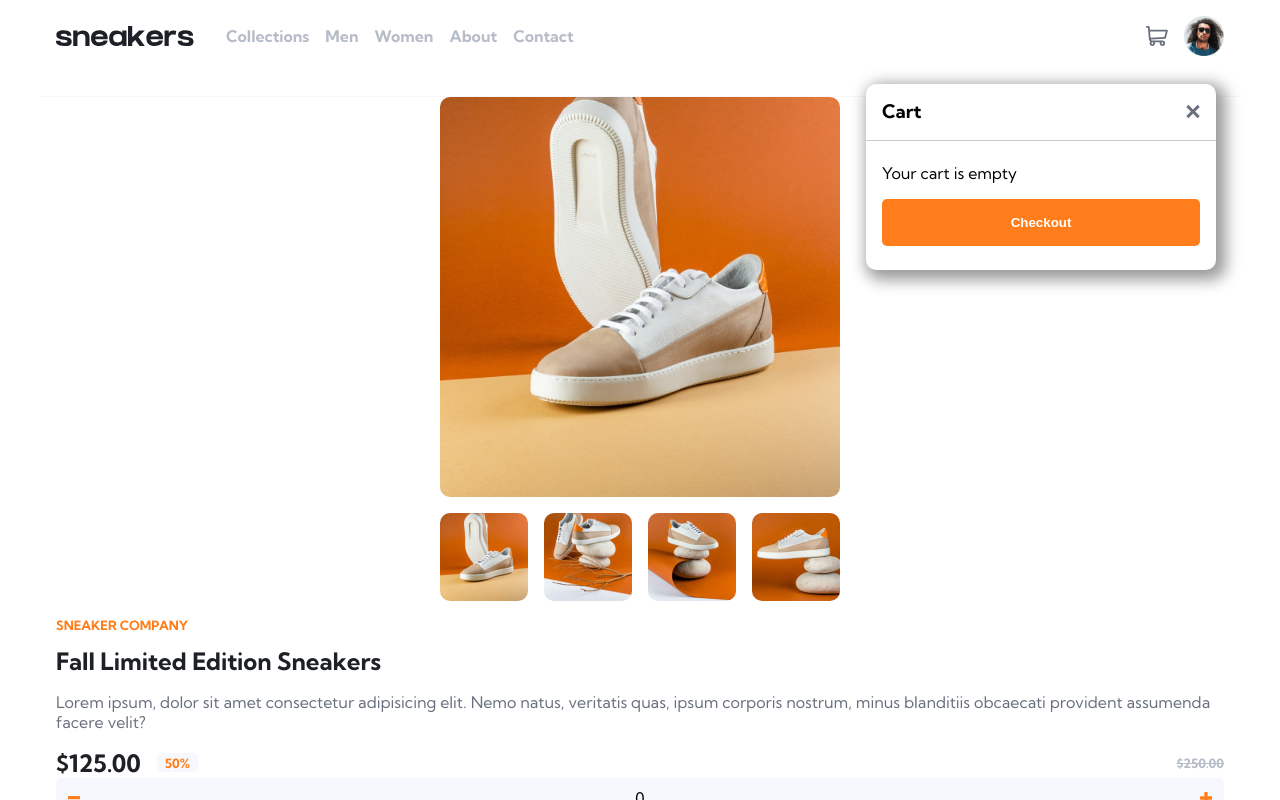
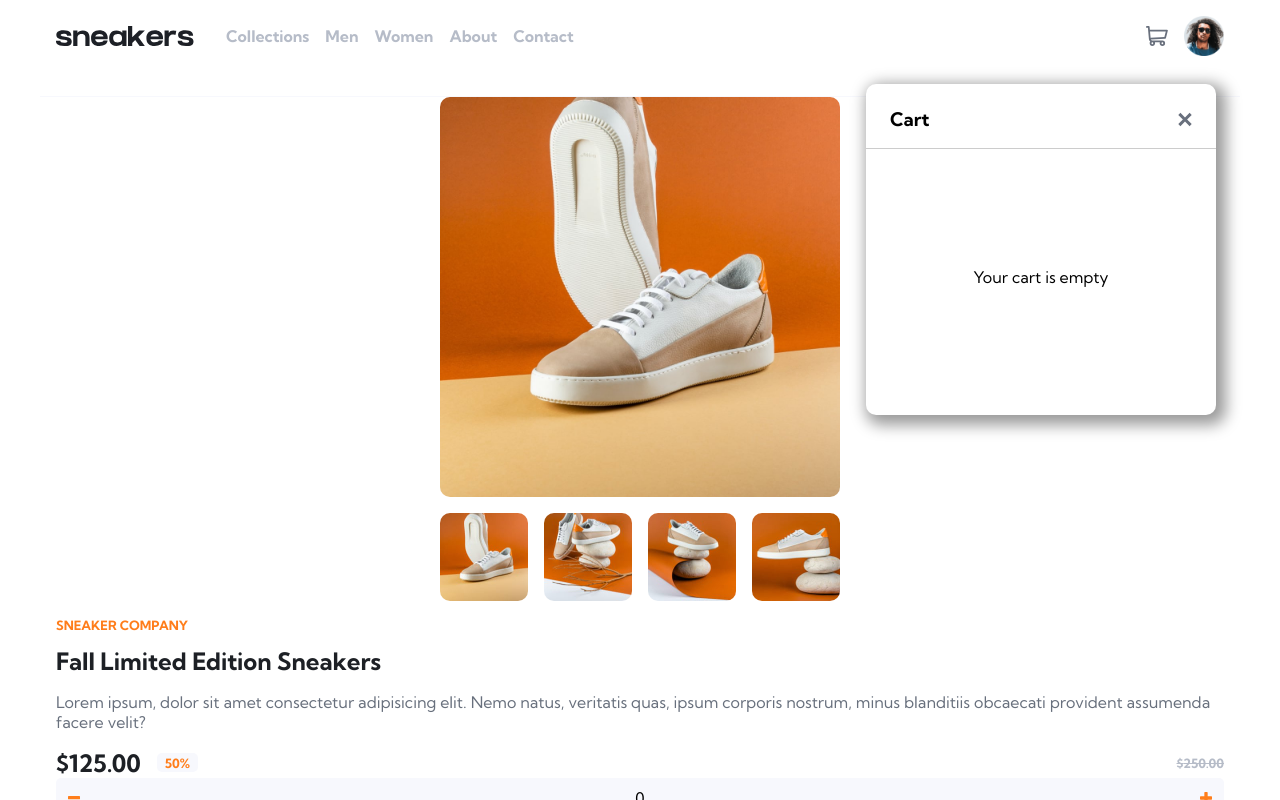
Before and after one commit to sweenejp/ecommerce-product-page, a React (Create React App) app: page / in a window 1280 px wide. Both pictures are taken after a click on the button 1157 px from the left and 36 px from the top of the page. Shown: the top 800 px of the page. Built offline with nearby package versions, Linux system fonts and the light colour scheme.

Commit message:
cart modal styles

```diff
--- a/src/components/Header/Cart.js
+++ b/src/components/Header/Cart.js
@@ -9,18 +9,19 @@ const Cart = ({ close }) => {
     useGlobalContext();
   return (
     <StyledCart>
-      <div className='cart-header'>
+      <div className="cart-header">
         <h3>Cart</h3>
         <button onClick={close}>
-          <img src='./assets/images/icon-close.svg' alt='' />
+          <img src="./assets/images/icon-close.svg" alt="" />
         </button>
       </div>
+      <div className="modal-contents">
         {cart.map(({ price, discount, amount, id, thumbNails, name }) => {
           const itemTotal = (price * discount * amount).toFixed(2);
           return (
-          <div className='item' key={id}>
-            <div className='item-main'>
-              <img className='thumbnail' src={thumbNails[0]} alt='' />
+            <div className="item" key={id}>
+              <div className="item-main">
+                <img className="thumbnail" src={thumbNails[0]} alt="" />
                 <div>
                   <p>{name}</p>
                   <p>
@@ -30,17 +31,20 @@ const Cart = ({ close }) => {
                 </div>
               </div>
               <button onClick={() => removeFromCart(id)}>
-              <img src='./assets/images/icon-delete.svg' alt='' />
+                <img src="./assets/images/icon-delete.svg" alt="" />
               </button>
             </div>
           );
         })}
         {cartTotalItems === 0 ? (
-        <p className='total'>Your cart is empty</p>
+          <p className="total total-empty">Your cart is empty</p>
         ) : (
-        <p className='total'>Your total: ${cartTotalPrice.toFixed(2)}</p>
+          <>
+            <p className="total">Your total: ${cartTotalPrice.toFixed(2)}</p>
+            <LargeButton>Checkout</LargeButton>
+          </>
         )}
-      <LargeButton>Checkout</LargeButton>
+      </div>
     </StyledCart>
   );
 };
--- a/src/components/Header/styles.js
+++ b/src/components/Header/styles.js
@@ -105,7 +105,7 @@ export const StyledCart = styled.div`
   transform: translateY(60px);
 
   border-radius: 10px;
-  padding: 1rem 1rem 1.5rem 1rem;
+  padding: 1.5rem 1.5rem 2rem 1.5rem;
   background: white;
   -webkit-box-shadow: 5px 5px 15px 5px rgba(0, 0, 0, 0.4);
   box-shadow: 5px 5px 15px 5px rgba(0, 0, 0, 0.4);
@@ -119,11 +119,17 @@ export const StyledCart = styled.div`
       content: '';
       position: absolute;
       left: 0;
-      top: 3.5rem;
+      top: 4rem;
       height: 1px;
       width: 100%;
       background-color: rgba(0, 0, 0, 0.2);
     }
+  }
+
+  .modal-contents {
+    display: flex;
+    flex-direction: column;
+    gap: 1rem;
   }
 
   .item {
@@ -147,8 +153,13 @@ export const StyledCart = styled.div`
     }
   }
 
-  .total {
-    margin: 1rem 0;
+  .total-empty {
+    padding: 6rem 0;
+    text-align: center;
+  }
+
+  .text-center {
+    text-align: center;
   }
 
   @media (min-width: ${({ theme }) => theme.media.minLarge}) {
```
Lines whose indentation alone changed are shown as unchanged.
